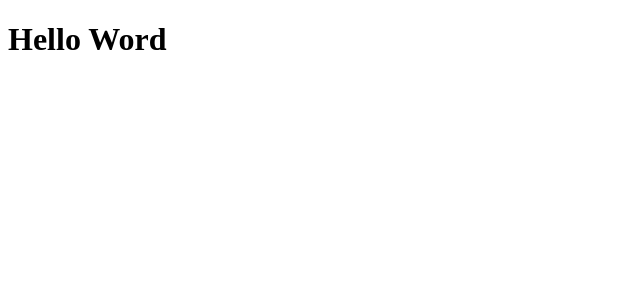
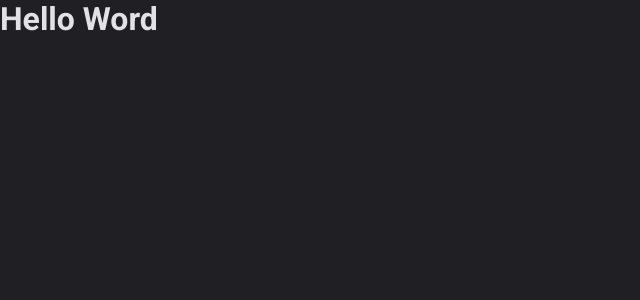
Before and after one commit to HerbertAMS/Ignite_DTMoney, a React (Vite) app: page / in a window 1280 px wide. Shown: the top 300 px of the page, without its empty margins (0-640 px from the left). Built offline with nearby package versions, Linux system fonts and the light colour scheme.

Commit message:
initialize style-components

```diff
--- a/index.html
+++ b/index.html
@@ -1,8 +1,14 @@
 <!DOCTYPE html>
 <html lang="en">
   <head>
+    <link rel="preconnect" href="https://fonts.googleapis.com" />
+    <link rel="preconnect" href="https://fonts.gstatic.com" crossorigin />
+
     <meta charset="UTF-8" />
     <meta name="viewport" content="width=device-width, initial-scale=1.0" />
+
+    <link href="https://fonts.googleapis.com/css2?family=Roboto:wght@400;700&display=swap" rel="stylesheet" />
+
     <title>DT Money</title>
   </head>
   <body>
--- a/package.json
+++ b/package.json
@@ -15,7 +15,9 @@
   "devDependencies": {
     "@types/react": "^18.0.27",
     "@types/react-dom": "^18.0.10",
+    "@types/styled-components": "^5.1.26",
     "@vitejs/plugin-react": "^3.1.0",
+    "styled-components": "^5.3.6",
     "typescript": "^4.9.3",
     "vite": "^4.1.0"
   }
--- a/src/App.tsx
+++ b/src/App.tsx
@@ -1,3 +1,12 @@
+import { ThemeProvider } from "styled-components";
+import { GlobalStyle } from "./styles/global";
+import { defaultTheme } from "./styles/themes/default";
+
 export function App() {
-return <h1>Hello Word</h1>
+return (
+    <ThemeProvider theme={defaultTheme}>
+        <GlobalStyle />
+        <h1>Hello Word</h1>
+    </ThemeProvider>
+)
 }
--- /dev/null
+++ b/src/styles/global.ts
@@ -0,0 +1,25 @@
+import { createGlobalStyle } from "styled-components"
+
+export const GlobalStyle = createGlobalStyle`
+    * {
+        margin: 0;
+        padding: 0;
+        box-sizing: border-box;
+    }
+
+    :focus {
+        outline: 0;
+        box-shadow: 0 0 0 2px ${props => props.theme["green-500"]};
+    }
+
+    body {
+        background-color: ${props => props.theme['gray-800']};
+        color: ${props => props.theme['gray-100']};
+        -webkit-font-smoothing: antialiased;
+    }
+
+    body, input, textarea, button {
+        font: 400 1rem Roboto, sans-serif;
+    }
+
+`;
--- /dev/null
+++ b/src/styles/themes/default.ts
@@ -0,0 +1,20 @@
+export const defaultTheme = {
+    white: '#fff',
+
+    'gray-100': '#E1E1E6',
+    'gray-300': '#C4C4CC',
+    'gray-400': '#8D8D99',
+    'gray-500': '#7C7C8A',
+    'gray-600': '#323238',
+    'gray-700': '#29292E',
+    'gray-800': '#202024',
+    'gray-900': '#121214',
+
+    'green-300': '#00B37E',
+    'green-500': '#00875F',
+    'green-700': '#015F43',
+
+    'red-300': '#F75A68',
+    'red-500': '#AB222E',
+    'red-700': '#7A1921',
+  } as const
```
Also changed, not shown: src/@types/styled.d.ts (added, +9 -0 lines), 2 other files (tests, documents, lock files or other folders).
